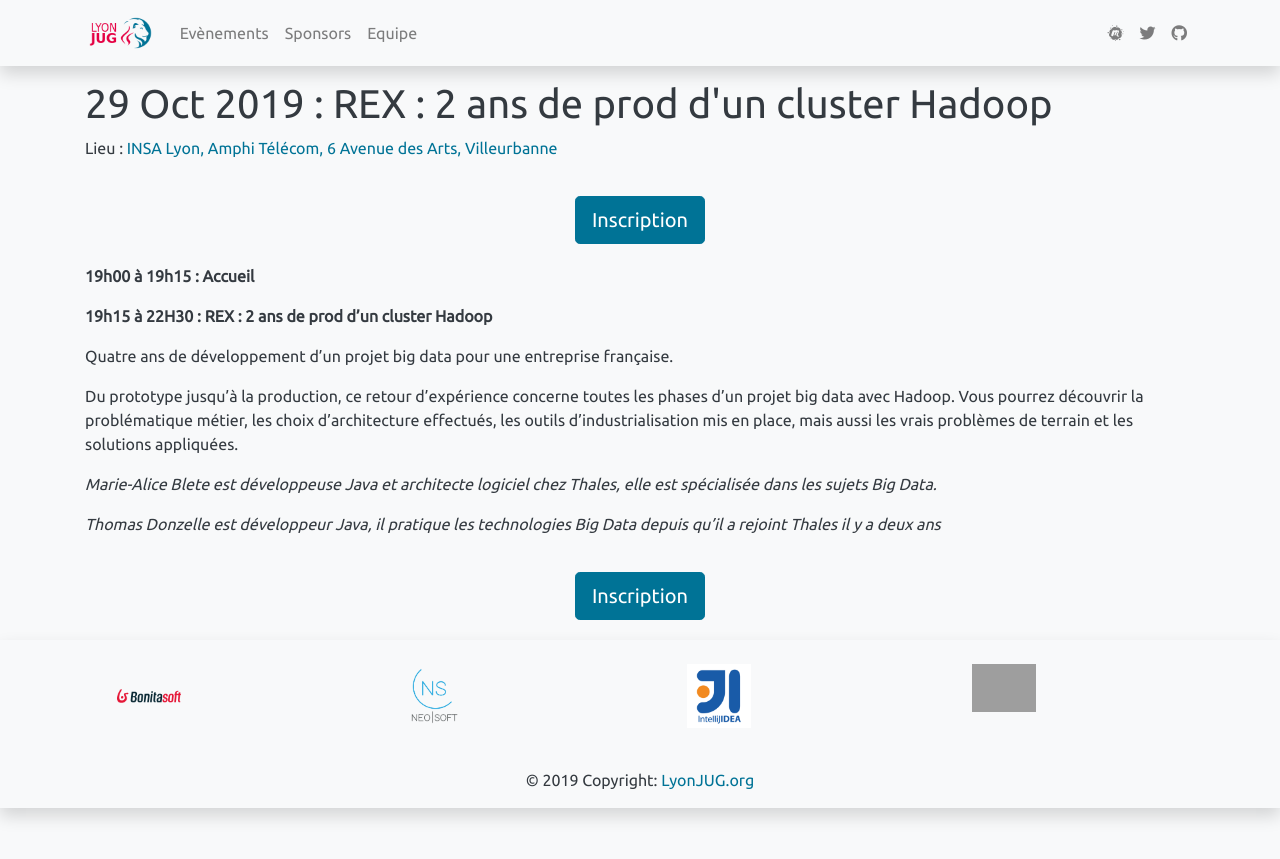
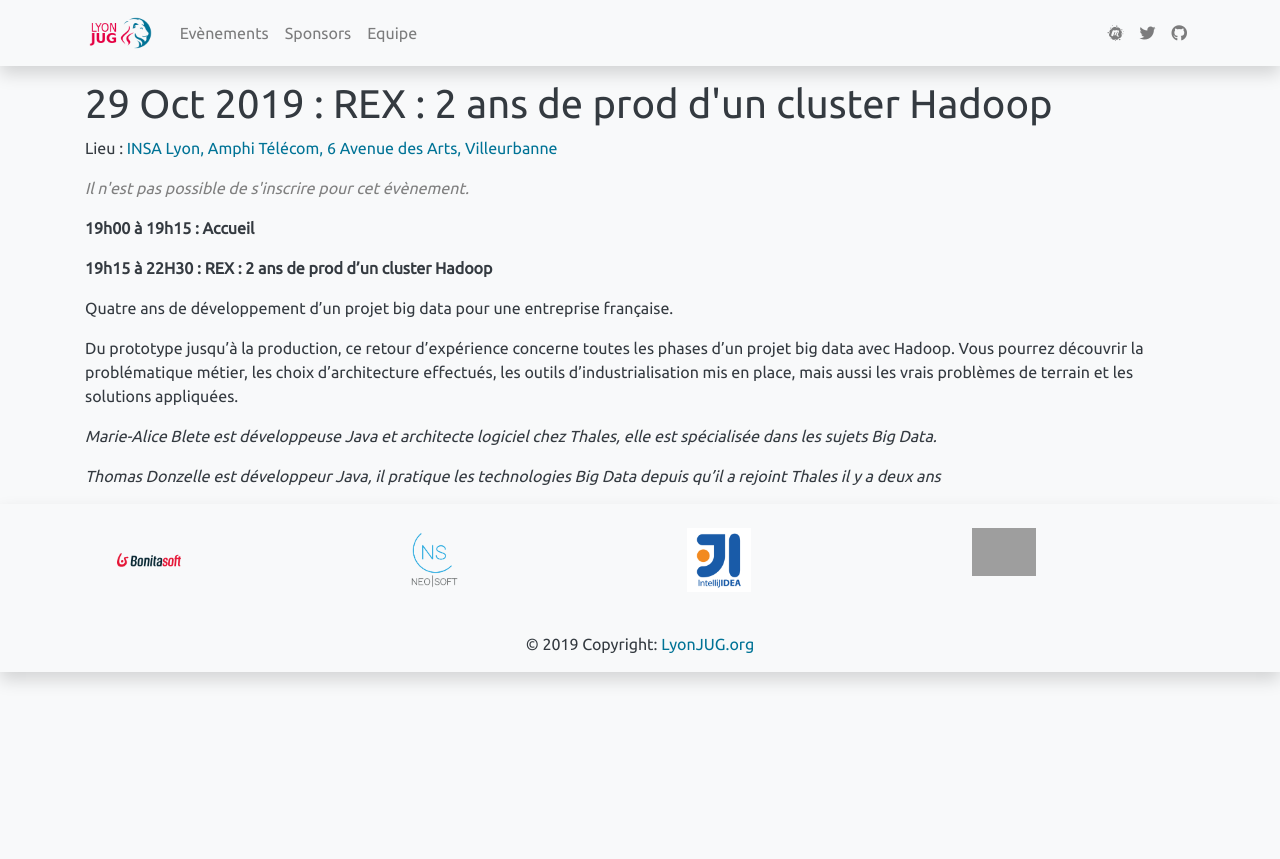
Before and after one commit to lyonjug/lyonjug.org, a Jekyll site: the page built from _posts/2019-10-29-2-ans-prod-hadoop.md, in a window 1280 px wide. Shown: the top 859 px of the page. Built offline with Jekyll 4.4.1, drawn with Linux system fonts in a browser that asks for light colours; grey boxes are pictures that could not be loaded.

Commit message:
Hide signup link on past events or events without Meetup event ID. Replace the signup button at the top of event page by a placeholder text. Set default layout for posts to "event"

```diff
--- a/_config.yml
+++ b/_config.yml
@@ -1 +1,9 @@
 future: true
+
+defaults:
+  -
+    scope:
+      path: ""
+      type: "posts"
+    values:
+      layout: "event"
--- a/_layouts/event.html
+++ b/_layouts/event.html
@@ -8,10 +8,19 @@ layout: page
 
     <p>Lieu : <a href="{{ page.address-link }}">{{ page.address }}</a></p>
 
+    {% capture nowunix %}{{'today' | date: '%Y-%m-%d'}}{% endcapture %}
+    {% capture posttime %}{{page.date | date: '%Y-%m-%d'}}{% endcapture %}
+
+    {% if nowunix <= posttime and page.meetup-event-id %}
     {% include event-signup.html %}
+    {% else %}
+    <p id="no-future-event">Il n'est pas possible de s'inscrire pour cet évènement.</p>
+    {% endif %}
 
     {{ content }}
 
+    {% if nowunix <= posttime and page.meetup-event-id %}
     {% include event-signup.html %}
+    {% endif %}
 
 </div>
```
Also changed, not shown: _posts/2019-10-29-2-ans-prod-hadoop.md (+0 -1 lines), _posts/2019-11-28-pourquoi-gradle.md (+0 -1 lines), _posts/2019-12-16-quoi-de-neuf-rabbitmq.md (+0 -1 lines).
